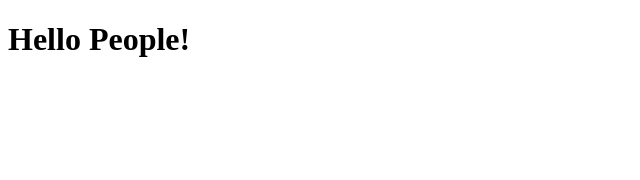
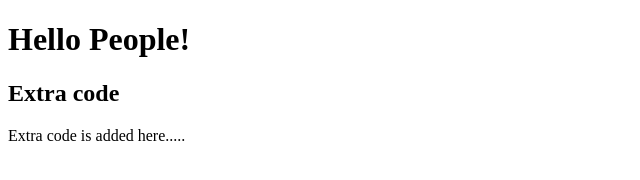
Before and after one commit to KishoarJahanTithee/my-first-repo, a plain HTML site: page index.html in a window 1280 px wide. Shown: the whole page, without its empty margins (0-640 px from the left). Drawn offline with Linux system fonts and the light colour scheme.

Commit message:
more code added

```diff
--- a/index.html
+++ b/index.html
@@ -9,6 +9,8 @@
 <body>
 
     <h1>Hello People!</h1>
+    <h2>Extra code</h2>
+    <p>Extra code is added here.....</p>
 
 </body>
 </html>
```
